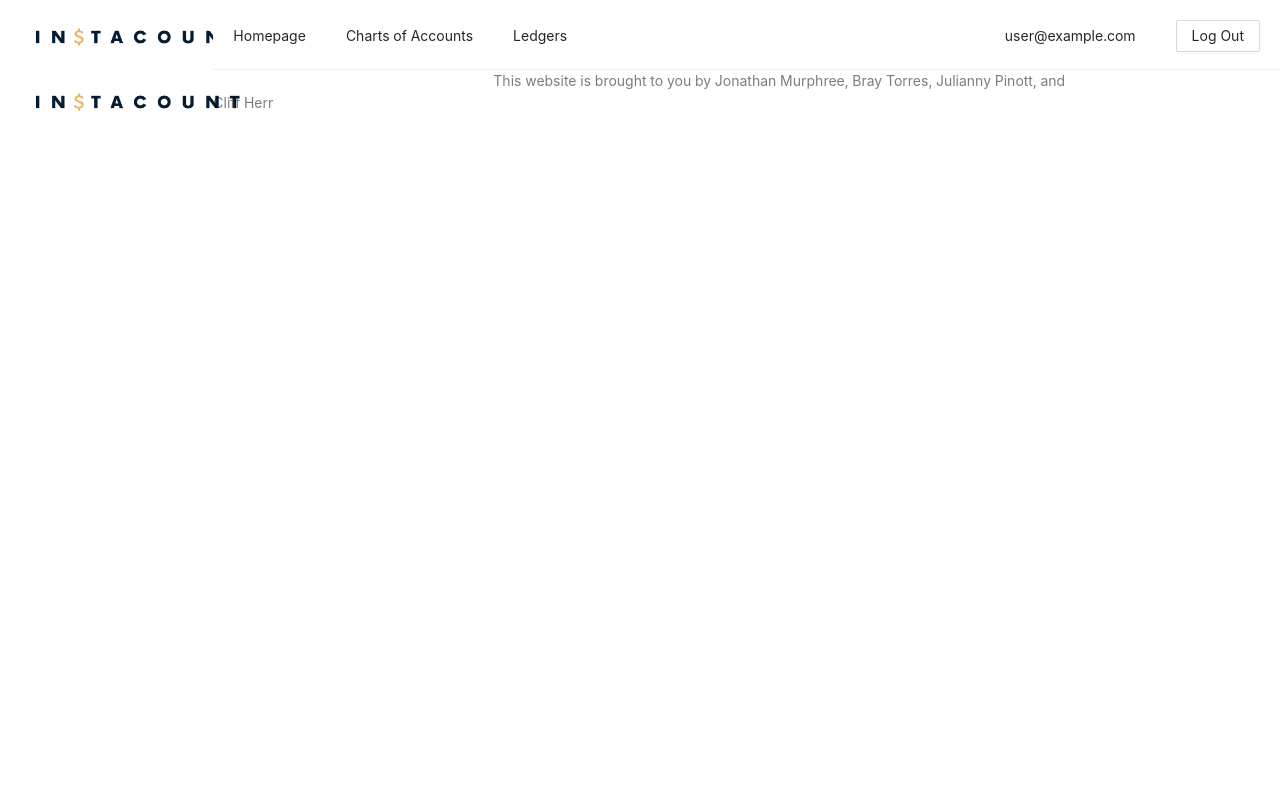
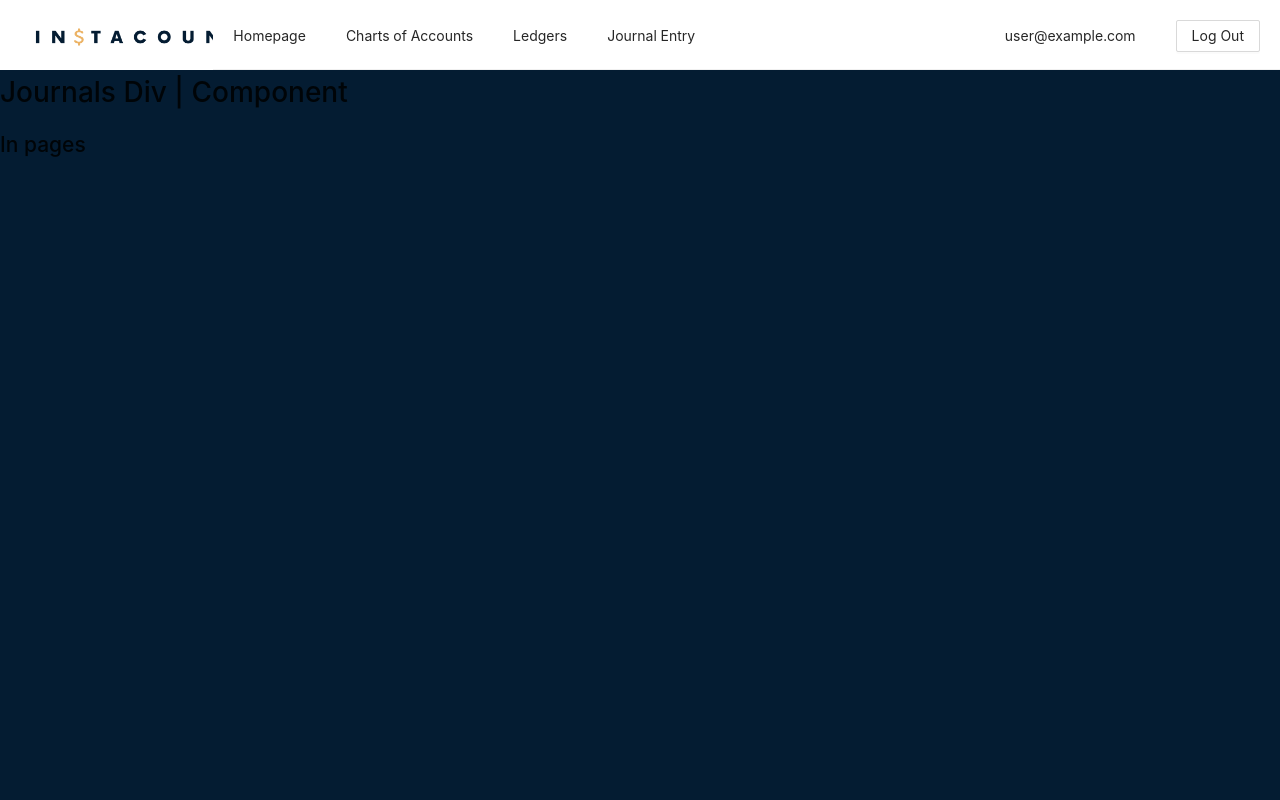
Before and after one commit to jmurph1924/sad-web, a React (Create React App) app: page /journals in a window 1280 px wide. Shown: the top 800 px of the page. Built offline with nearby package versions, Linux system fonts and the light colour scheme; no server answers; the database is empty; sample sign-in values are in the browser's storage.

Commit message:
Added Journals page setup code.

```diff
--- a/src/App.js
+++ b/src/App.js
@@ -17,6 +17,7 @@ import HeaderNoLogin from "./pages/HeaderNoLogin";
 import FooterItem from "./pages/Footer";
 import ChartsAccountPage from "./pages/ChartsOfAccounts"
 import LedgersPage from "./pages/Ledgers"
+import JournalsPage from "./pages/Journals"
 
 function App() {
   // Brings in whether the current user is logged in or not
@@ -41,6 +42,7 @@ function App() {
           <Route path="/ChartsOfAccounts" element={<ChartsAccountPage />} />
           <Route path="/administrator" element={<AdministratorPage />} />
           <Route path="/ledgers" element={<LedgersPage />}/>
+          <Route path="/journals" element={<JournalsPage />}/>
         </Route>
         {/* Pages that are visible without login */}
           <Route path="/login" element={<LoginPage />} />
--- /dev/null
+++ b/src/components/Journals/Journals.js
@@ -0,0 +1,14 @@
+import * as React from "react";
+import "./Journals.css";
+
+const Journals = () => {
+
+    return(
+        <div>
+            <h1>Journals Div | Component</h1>
+            <h2>In pages</h2>
+        </div>
+    );
+}
+
+export default Journals;
--- a/src/pages/Header.js
+++ b/src/pages/Header.js
@@ -74,6 +74,11 @@ const MenuItemizer = () => {
                       Ledgers
                     </Link>
                   </Menu.Item>
+                  <Menu.Item key="Journals" style={{paddingTop: "13px"}}>
+                    <Link to="/journals">
+                      Journal Entry
+                    </Link>
+                  </Menu.Item>
                   {/* Checks to see if the user is an administrator */}
                   { users?.some((e) => _.isEqual(e.data.email, currentUser?.email) && _.isEqual(e.data.role, "Administrator")) &&
                   <Menu.Item key="administrator" style={{paddingTop: "13px"}}>
--- /dev/null
+++ b/src/pages/Journals.js
@@ -0,0 +1,13 @@
+import * as React from 'react'
+import Journals from '../components/Journals/Journals';
+
+//Creating Journals Page
+const JournalsPage = () => {
+    return(
+        <div style={{ background: "#041C32", height: "920px"}}>
+            <Journals />
+        </div>
+    );
+}
+//Exporting Journals Page
+export default JournalsPage
```
Also changed, not shown: src/components/Journals/Journals.css (added).
